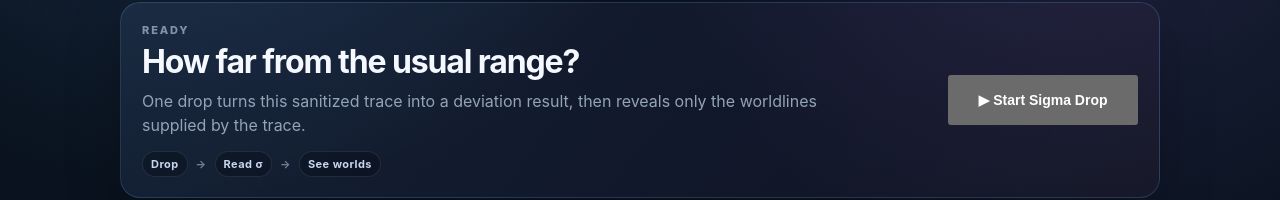
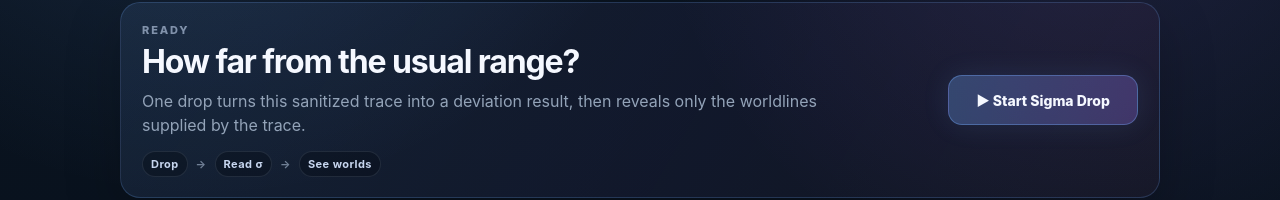
Before and after one commit to redsunjin/worldline-board, a website: page index.html in a window 1280 px wide. Shown: the part 218-418 px from the top of the page. Drawn offline with Linux system fonts and the light colour scheme.

Commit message:
fix: style READY primary CTA independently

```diff
--- a/styles.css
+++ b/styles.css
@@ -36,7 +36,7 @@ body{margin:0;background:radial-gradient(circle at 16% -4%,rgba(116,173,255,.17)
 .ready-flow{display:flex;align-items:center;gap:8px;margin-top:14px;color:#c7d6ef;font-size:11px;font-weight:750;letter-spacing:.04em}
 .ready-flow span{padding:5px 8px;border:1px solid var(--line);border-radius:999px;background:rgba(5,10,17,.36)}
 .ready-flow i{font-style:normal;color:var(--muted-2)}
-.start-cta{min-width:190px;min-height:50px;font-size:14px;font-weight:800}
+.start-cta{min-width:190px;min-height:50px;padding:12px 18px;font:inherit;font-size:14px;font-weight:800;color:var(--text);cursor:pointer;border:1px solid rgba(116,173,255,.36);border-radius:14px;background:linear-gradient(100deg,rgba(116,173,255,.3),rgba(164,124,255,.28));box-shadow:0 0 28px rgba(116,173,255,.11)}
 .advanced-controls{margin-bottom:14px;background:rgba(17,28,42,.5);border:1px solid var(--line);border-radius:14px;overflow:hidden}
 .advanced-controls summary{list-style:none;cursor:pointer;display:flex;align-items:center;justify-content:space-between;gap:16px;padding:10px 13px;color:var(--muted)}
 .advanced-controls summary::-webkit-details-marker{display:none}
```
